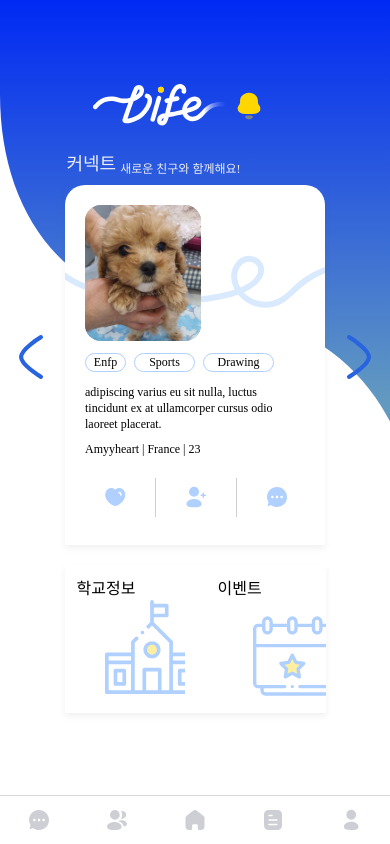
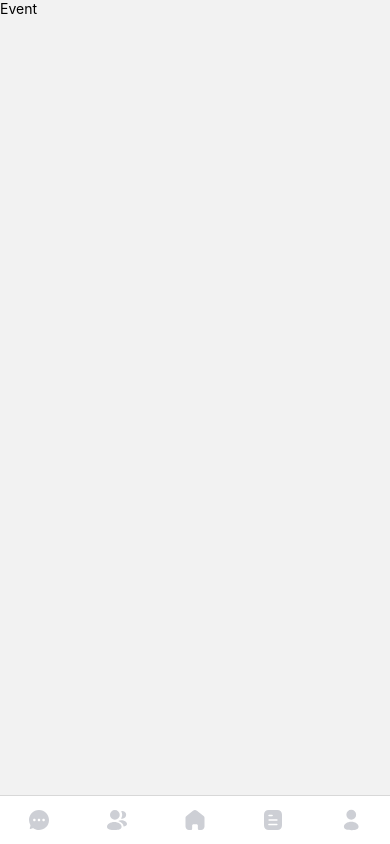
Before and after one commit to team-diverse/dife-frontend, a React Native app: screen /Event in a window 390 px wide. Built offline with nearby package versions, Linux system fonts and the light colour scheme; a web font is replaced by a local one.

Commit message:
feat: stack navigation 기능 추가 및 eventpage 관련 파일 생성

```diff
--- a/App.js
+++ b/App.js
@@ -1,7 +1,7 @@
 import * as React from 'react';
 import { NavigationContainer } from '@react-navigation/native';
 import { createBottomTabNavigator } from '@react-navigation/bottom-tabs';
-import { customTheme } from './src/styles/customTheme.js';
+import { createNativeStackNavigator } from '@react-navigation/native-stack';
 import { useFonts } from 'expo-font';
 
 import ChattingPage from './src/pages/chattingPage/chattingPage.js';
@@ -16,14 +16,25 @@ import HomeDf24 from './src/components/icon_24/home_df_24.js';
 import CommuDf24 from './src/components/icon_24/commu_df_24.js';
 import MyDf24 from './src/components/icon_24/my_df_24.js';
 
+import EventPage from './src/pages/homePage/eventPage.js';
+
 const Tab = createBottomTabNavigator();
+const Stack = createNativeStackNavigator();
+
+function HomeStack() {
+  return (
+    <Stack.Navigator>
+      <Stack.Screen name="Home" component={HomePage} options={{headerShown: false}} />
+      <Stack.Screen name="Event" component={EventPage} options={{headerShown: false}} />
+    </Stack.Navigator>
+  );
+}
 
 export default function App() {
   const [loaded] = useFonts({
     'NotoSansCJKkr-Bold': require('./src/assets/fonts/NotoSansCJKkr-Bold.otf'),
     'NotoSansCJKkr-Medium': require('./src/assets/fonts/NotoSansCJKkr-Medium.otf'),
     'NotoSansCJKkr-Regular': require('./src/assets/fonts/NotoSansCJKkr-Regular.otf'),
-
   });
 
   if (!loaded) {
@@ -56,7 +67,7 @@ export default function App() {
       >
         <Tab.Screen name="chattingPage" component={ChattingPage} options={{ headerShown: false }} />
         <Tab.Screen name="matchingPage" component={MatchingPage} options={{ headerShown: false }} />
-        <Tab.Screen name="homePage" component={HomePage} options={{ headerShown: false }} />
+        <Tab.Screen name="homePage" component={HomeStack} options={{ headerShown: false }} />
         <Tab.Screen name="communityPage" component={CommunityPage} options={{ headerShown: false }} />
         <Tab.Screen name="memberPage" component={MemberPage} options={{ headerShown: false }} />
       </Tab.Navigator>
--- a/package.json
+++ b/package.json
@@ -12,6 +12,7 @@
     "@react-native-community/masked-view": "^0.1.11",
     "@react-navigation/bottom-tabs": "^6.5.20",
     "@react-navigation/native": "^6.1.17",
+    "@react-navigation/native-stack": "^6.9.26",
     "@react-navigation/stack": "^6.3.29",
     "expo": "^49.0.23",
     "expo-linear-gradient": "^12.7.2",
--- /dev/null
+++ b/src/pages/homePage/eventPage.js
@@ -0,0 +1,15 @@
+import React, { useState } from 'react';
+import { View, Text } from 'react-native';
+import EventStyles from './eventStyles';
+import { NavigationContainer } from '@react-navigation/native';
+import { createNativeStackNavigator } from '@react-navigation/native-stack';
+
+const EventPage = () => {
+    return (
+        <View>
+            <Text>Event</Text>
+        </View>
+    )
+}
+
+export default EventPage;
--- /dev/null
+++ b/src/pages/homePage/eventStyles.js
@@ -0,0 +1,8 @@
+import { StyleSheet } from 'react-native';
+import { customTheme } from '../../styles/customTheme';
+
+const { fontHead18, fontSub16, fontCaption } = customTheme;
+
+const EventStyles = StyleSheet.create({});
+
+export default EventStyles;
--- a/src/pages/homePage/homePage.js
+++ b/src/pages/homePage/homePage.js
@@ -1,7 +1,10 @@
 import React, { useState } from 'react';
 import { LinearGradient } from 'expo-linear-gradient';
-import { View, Text, StatusBar } from 'react-native';
+import { View, Text, StatusBar, TouchableOpacity } from 'react-native';
+
 import HomeStyles from './homeStyles.js';
+
+import { useNavigation } from '@react-navigation/native';
 
 import HomeBg from '../../assets/images/svg_js/home_bg.js';
 import LogoBr from '../../components/logo/logo_br.js';
@@ -23,7 +26,9 @@ import HomecardBackBtn from '../../components/homeCompo/HomecardBackBtn.js';
 const HomePage = ({introduion = "adipiscing varius eu sit nulla, luctus tincidunt ex at ullamcorper cursus odio laoreet placerat.",
     name = "Amyyheart",
     country="France",
-    age="23"}) => {
+    age="23",
+    }) => {
+  const navigation = useNavigation();
   const statusBarHeight = StatusBar.currentHeight || 0;
 
   const [showNewCard, setShowNewCard] = useState(false);
@@ -115,11 +120,11 @@ const HomePage = ({introduion = "adipiscing varius eu sit nulla, luctus tincidun
           <HomeSchEv />
           <Text style={HomeStyles.TXhomeSch}>학교정보</Text>
           <HomeSchoolInfo style={HomeStyles.homeSchIcon}/>
-          <View style={HomeStyles.homeEv}>
+          <TouchableOpacity style={HomeStyles.homeEv} onPress={() => navigation.navigate('Event')}>
             <HomeSchEv />
             <Text style={HomeStyles.TXhomeEv}>이벤트</Text>
             <HomeEvent style={HomeStyles.homeEvIcon}/>
-          </View>
+          </TouchableOpacity>
         </View>
       </LinearGradient>
     </View>
```
Also changed, not shown: 1 other file (tests, documents, lock files or other folders).
